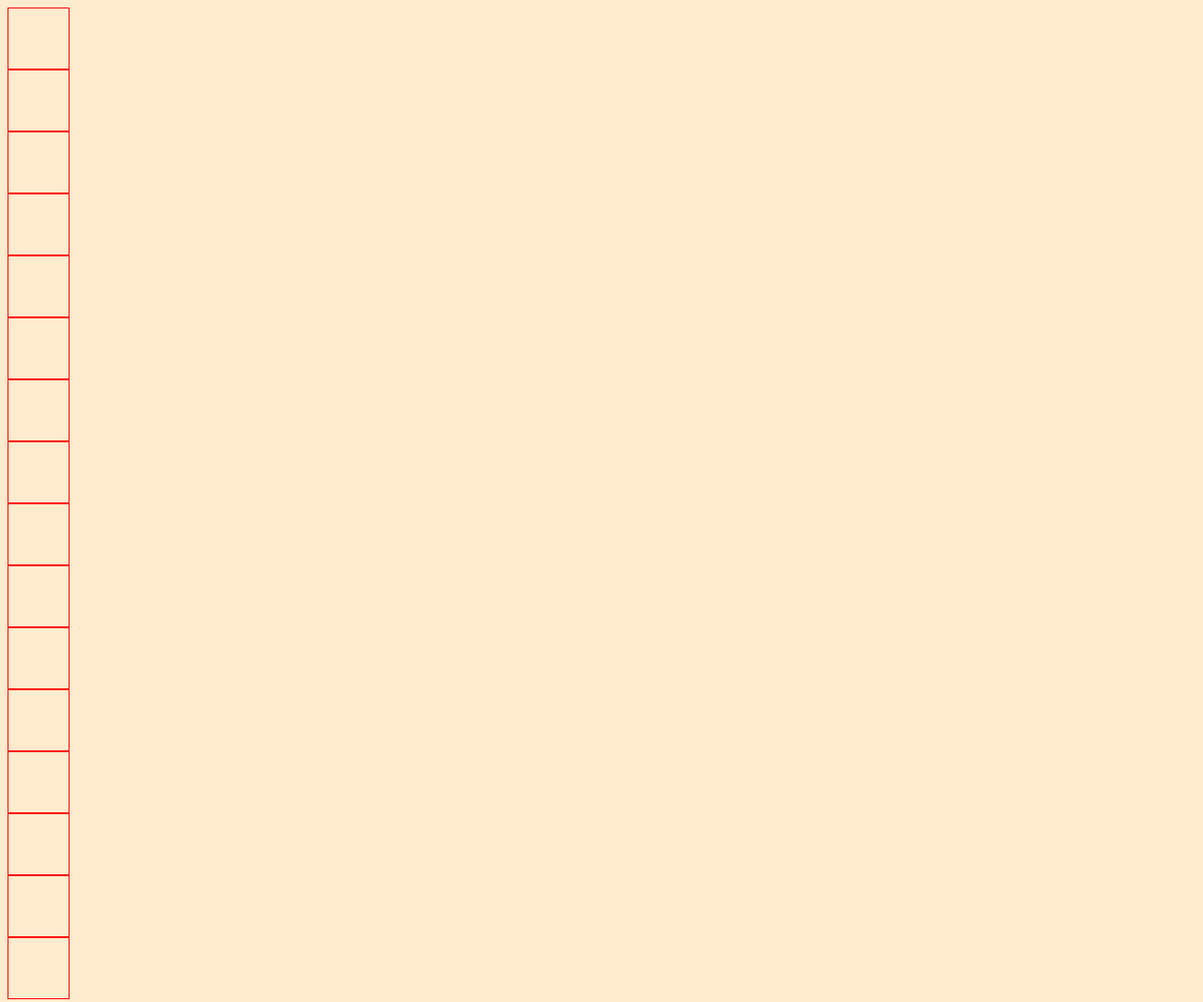
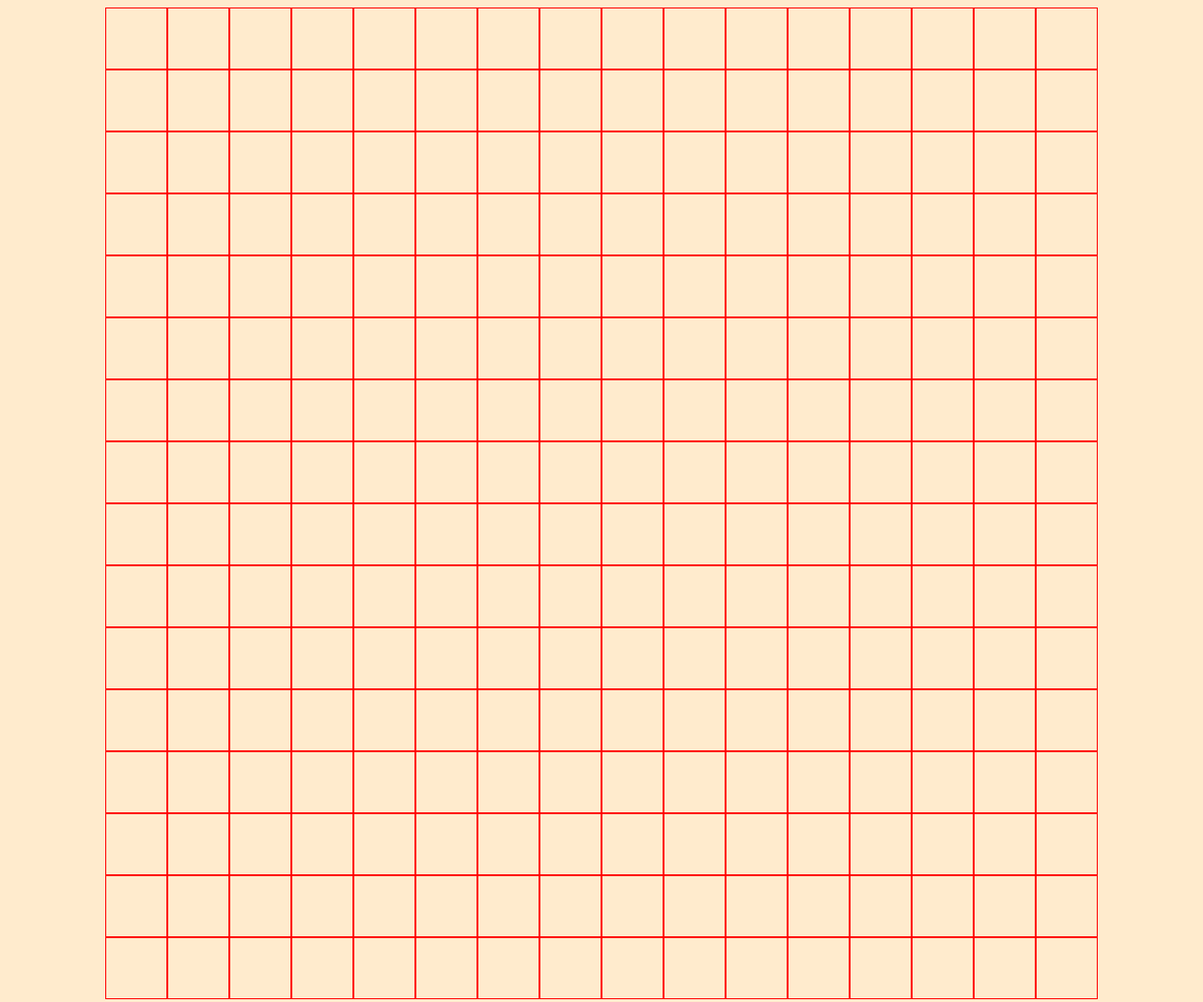
Before and after one commit to GummiBlip/odin-etch-and-sketch, a plain HTML site: page index.html in a window 1280 px wide. Shown: the whole page at 94% size. Drawn offline with Linux system fonts and the light colour scheme.

Commit message:
Draw grid

```diff
--- a/script.js
+++ b/script.js
@@ -1,7 +1,13 @@
 let container = document.querySelector("#container");
 
 for (i = 0; i < 16; i++) {
-  let div = document.createElement("div");
-  div.classList.add("gridBox");
-  container.appendChild(div);
+  let subContainer = document.createElement("div");
+  subContainer.classList.add("rowContainer");
+  container.appendChild(subContainer);
+  for (j = 0; j < 16; j++) {
+    let div = document.createElement("div");
+    div.classList.add("gridBox");
+    subContainer.appendChild(div);
+  }
+
 }
--- a/style.css
+++ b/style.css
@@ -1,10 +1,20 @@
 body {
   background-color: blanchedalmond;
+}
+
+#container {
+  display: flex;
+  flex-direction: column;
+  align-items: center;
+}
+
+.rowContainer {
+  display: flex;
+  flex-direction: row;
 }
 
 .gridBox {
   border: solid red 1px;
   width: 64px;
   height: 64px;
-  display: block;
 }
```
